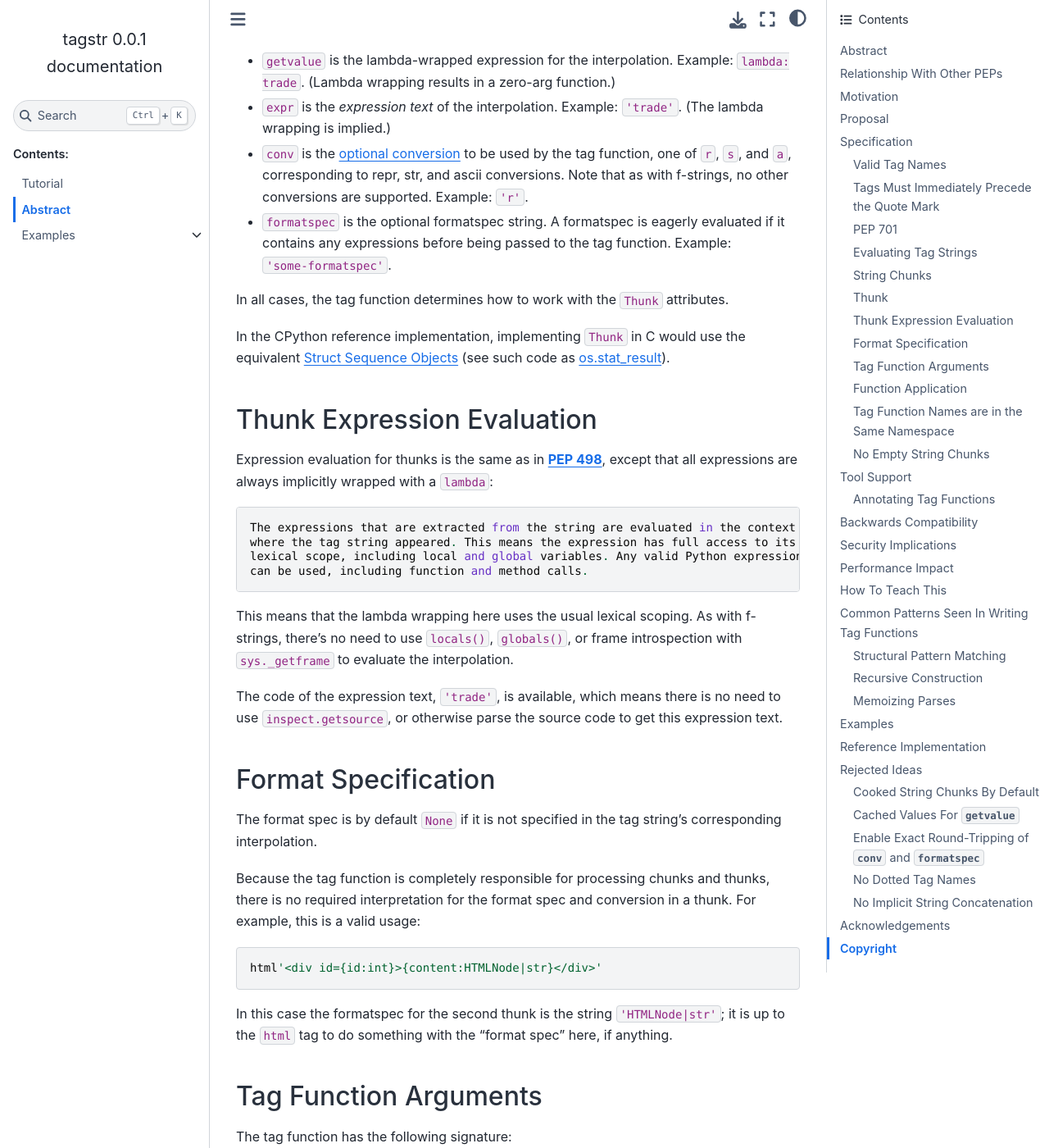
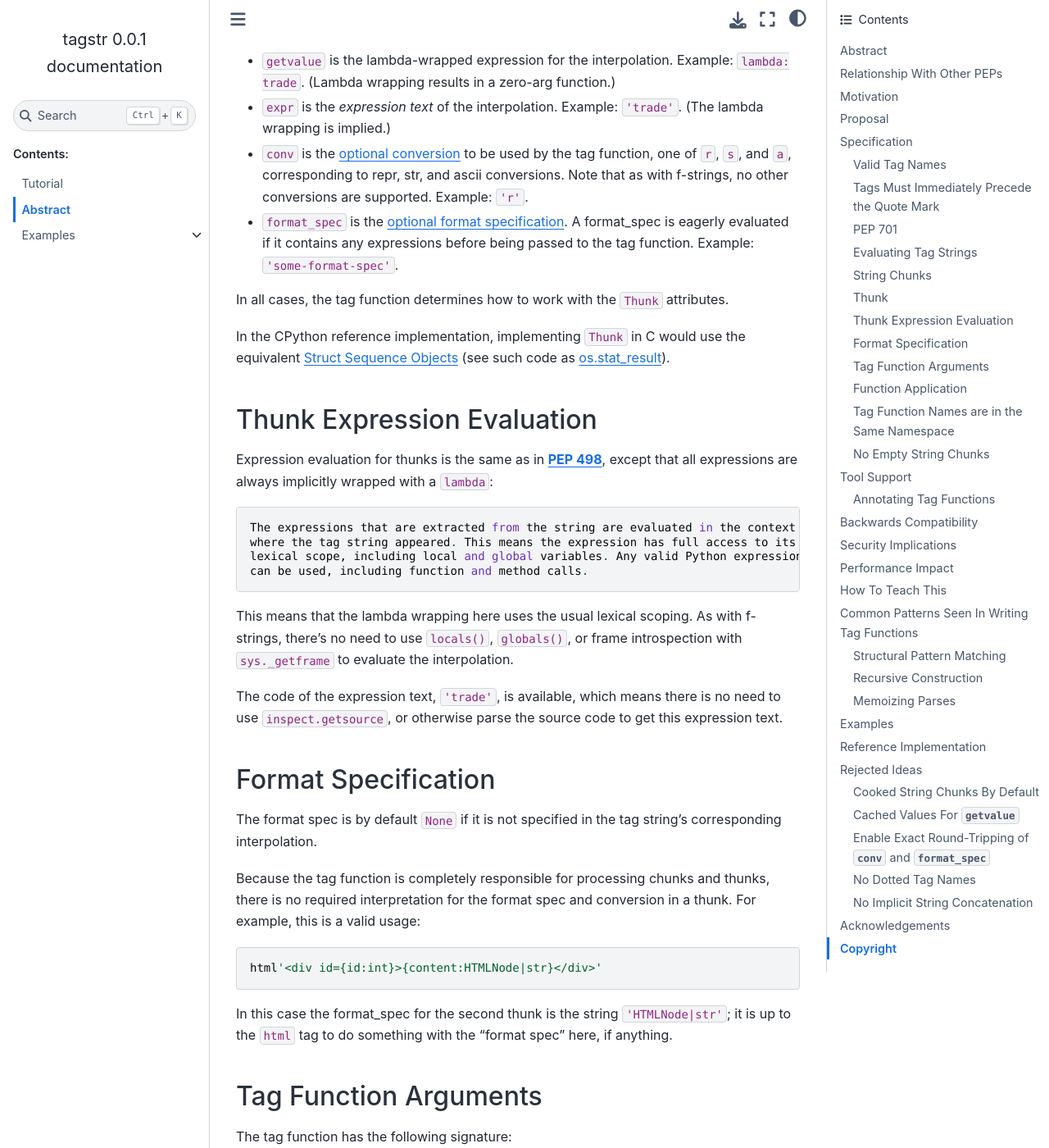
Before and after one commit to jimbaker/tagstr, a Sphinx documentation site: the page built from docs/pep.rst, in a window 1280 px wide and 1400 px high, scrolled down 5573 px. Shown: the whole window at 82% size. Built offline with Sphinx 7.4.7 and the Sphinx Book theme 1.1.4, drawn with Linux system fonts in a browser that asks for light colours; some of the changed text lies outside the part shown.

Commit message:
Switch from formatspec -> format_spec to match Python docs convention.

```diff
--- a/docs/pep.rst
+++ b/docs/pep.rst
@@ -262,13 +262,13 @@ the following pure-Python semantics:
         getvalue: Callable[[], Any]
         expr: str
         conv: Literal['a', 'r', 's'] | None = None
-        formatspec: str | None = None
+        format_spec: str | None = None
 
 Given this example interpolation:
 
 .. code-block:: python
 
-    mytag'{trade!r:some-formatspec}'
+    mytag'{trade!r:some-format_spec}'
 
 these attributes are as follows:
 
@@ -284,9 +284,10 @@ these attributes are as follows:
   and ascii conversions. Note that as with f-strings, no other conversions are supported.
   Example: ``'r'``.
 
-* ``formatspec`` is the optional formatspec string. A formatspec is eagerly
-  evaluated if it contains any expressions before being passed to the tag
-  function. Example: ``'some-formatspec'``.
+* ``format_spec`` is the
+  `optional format specification <https://docs.python.org/3/library/string.html#format-string-syntax>`_.
+  A format_spec is eagerly evaluated if it contains any expressions before being passed to the
+  tag function. Example: ``'some-format-spec'``.
 
 In all cases, the tag function determines how to work with the ``Thunk``
 attributes.
@@ -330,7 +331,7 @@ conversion in a thunk. For example, this is a valid usage:
 
     html'<div id={id:int}>{content:HTMLNode|str}</div>'
 
-In this case the formatspec for the second thunk is the string
+In this case the format_spec for the second thunk is the string
 ``'HTMLNode|str'``; it is up to the ``html`` tag to do something with the
 "format spec" here, if anything.
 
@@ -517,7 +518,7 @@ best practice for many tag function implementations:
             match arg:
                 case str():
                     ... # handle each string chunk
-                case getvalue, expr, conv, formatspec:
+                case getvalue, expr, conv, format_spec:
                     ... # handle each interpolation
 
 Recursive Construction
@@ -601,20 +602,20 @@ Cached Values For ``getvalue``
 
 FIXME
 
-Enable Exact Round-Tripping of ``conv`` and ``formatspec``
+Enable Exact Round-Tripping of ``conv`` and ``format_spec``
 ----------------------------------------------------------
 
 There are two limitations with respect to exactly round-tripping to the original
 source text.
 
-First, the ``formatspec`` can be arbitrarily nested:
+First, the ``format_spec`` can be arbitrarily nested:
 
 .. code-block:: python
 
     mytag'{x:{a{b{c}}}}'
 
-In this PEP and corresponding reference implementation, the formatspec
-is eagerly evaluated to set the ``formatspec`` in the thunk, thereby losing the
+In this PEP and corresponding reference implementation, the format_spec
+is eagerly evaluated to set the ``format_spec`` in the thunk, thereby losing the
 original expressions.
 
 Secondly, ``mytag'{expr=}'`` is parsed to being the same as
@@ -623,7 +624,7 @@ easier debugging <https://github.com/python/cpython/issues/80998>`_.
 
 While it would be feasible to preserve round-tripping in every usage, this would
 require an extra flag ``equals`` to support, for example, ``{x=}``, and a
-recursive ``Thunk`` definition for ``formatspec``. The following is roughly the
+recursive ``Thunk`` definition for ``format_spec``. The following is roughly the
 pure Python equivalent of this type, including preserving the sequence
 unpacking (as used in case statements):
 
@@ -633,14 +634,14 @@ unpacking (as used in case statements):
         getvalue: Callable[[], Any]
         raw: str
         conv: str | None = None
-        formatspec: str | None | tuple[str | Thunk, ...] = None
+        format_spec: str | None | tuple[str | Thunk, ...] = None
         equals: bool = False
 
         def __len__(self):
             return 4
 
         def __iter__(self):
-            return iter((self.getvalue, self.raw, self.conv, self.formatspec))
+            return iter((self.getvalue, self.raw, self.conv, self.format_spec))
 
 However, the additional complexity to support exact round-tripping seems
 unnecessary and is thus rejected.
--- a/docs/tutorial.rst
+++ b/docs/tutorial.rst
@@ -103,7 +103,7 @@ A thunk is a tuple with this shape:
 
 .. literalinclude:: ../src/tagstr/__init__.py
     :start-at: class Thunk
-    :end-at: formatspec
+    :end-at: format_spec
 
 Let's add some typing information to our greet function.
 We'll
--- a/src/tagstr/__init__.py
+++ b/src/tagstr/__init__.py
@@ -7,4 +7,4 @@ class Thunk(NamedTuple):
     getvalue: Callable[[], Any]
     raw: str
     conv: str | None
-    formatspec: str | None
+    format_spec: str | None
```
Also changed, not shown: 7 other files.
